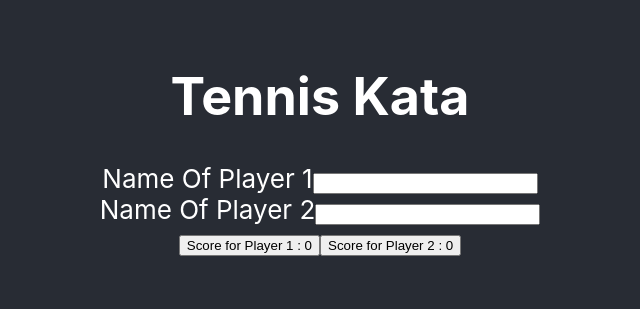
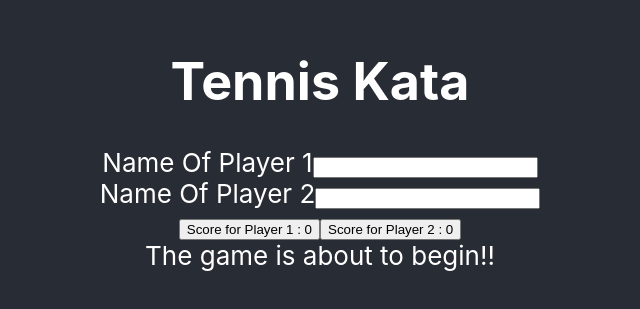
Before and after one commit to SukirtiSaxena/tennis-kata, a React (Create React App) app: page / in a window 1280 px wide. Shown: the part 257-566 px from the top of the page, without its empty margins (320-960 px from the left). Built offline with nearby package versions, Linux system fonts and the light colour scheme.

Commit message:
display message based on game scores

```diff
--- a/src/App.js
+++ b/src/App.js
@@ -1,30 +1,44 @@
 import './App.css';
-import {useState} from 'react';
+import { useState } from 'react';
 
 function App() {
-const [playerOne,setPlayerOne] = useState('Player 1');
-const [playerTwo,setPlayerTwo] = useState('Player 2');
+  const [playerOne, setPlayerOne] = useState('Player 1');
+  const [playerTwo, setPlayerTwo] = useState('Player 2');
 
-  const [scorePlayerOne,setScorePlayerOne] = useState(0);
-  const [scorePlayerTwo,setScorePlayerTwo] = useState(0);
+  const [scorePlayerOne, setScorePlayerOne] = useState(0);
+  const [scorePlayerTwo, setScorePlayerTwo] = useState(0);
 
-  const incrementScoreP1 = () =>  setScorePlayerOne(scorePlayerOne + 1);
-  const incrementScoreP2 = () =>  setScorePlayerTwo(scorePlayerTwo + 1);
+  const [gameScore, setGameScore] = useState('The game is about to begin!!');
+
+  const incrementScoreP1 = () => { setScorePlayerOne(scorePlayerOne + 1); gameMessage(scorePlayerOne + 1,scorePlayerTwo); };
+  const incrementScoreP2 = () => { setScorePlayerTwo(scorePlayerTwo + 1); gameMessage(scorePlayerOne,scorePlayerTwo + 1); };
+
+  const gameMessage = (s1,s2) => {
+    if (s1 > s2)
+      setGameScore('Player One is the Winner');
+    if (s2 > s1)
+      setGameScore('Player Two is the Winner');
+    if (s1 === s2)
+      setGameScore('Deuce');
+  };
 
   return (
     <div className="App-header">
       <h1> Tennis Kata </h1>
       <div>
         <label htmlFor="player1">Name Of Player 1</label>
-        <input type="text" id="player1" size="25" onChange={e=> setPlayerOne(e.target.value)}/>
+        <input type="text" id="player1" size="25" onChange={e => setPlayerOne(e.target.value)} />
       </div>
       <div>
         <label htmlFor="player2">Name Of Player 2</label>
-        <input type="text" id="player2" size="25" onChange={e=> setPlayerTwo(e.target.value)}/>
+        <input type="text" id="player2" size="25" onChange={e => setPlayerTwo(e.target.value)} />
       </div>
       <div>
-        <button onClick={incrementScoreP1}>Score for {playerOne === ''? 'Player One' : playerOne} : {scorePlayerOne} </button>
+        <button onClick={incrementScoreP1}>Score for {playerOne === '' ? 'Player One' : playerOne} : {scorePlayerOne} </button>
         <button onClick={incrementScoreP2}>Score for {playerTwo === '' ? 'Player Two' : playerTwo} : {scorePlayerTwo} </button>
+      </div>
+      <div>
+        <label> {gameScore} </label>
       </div>
 
     </div>
```
